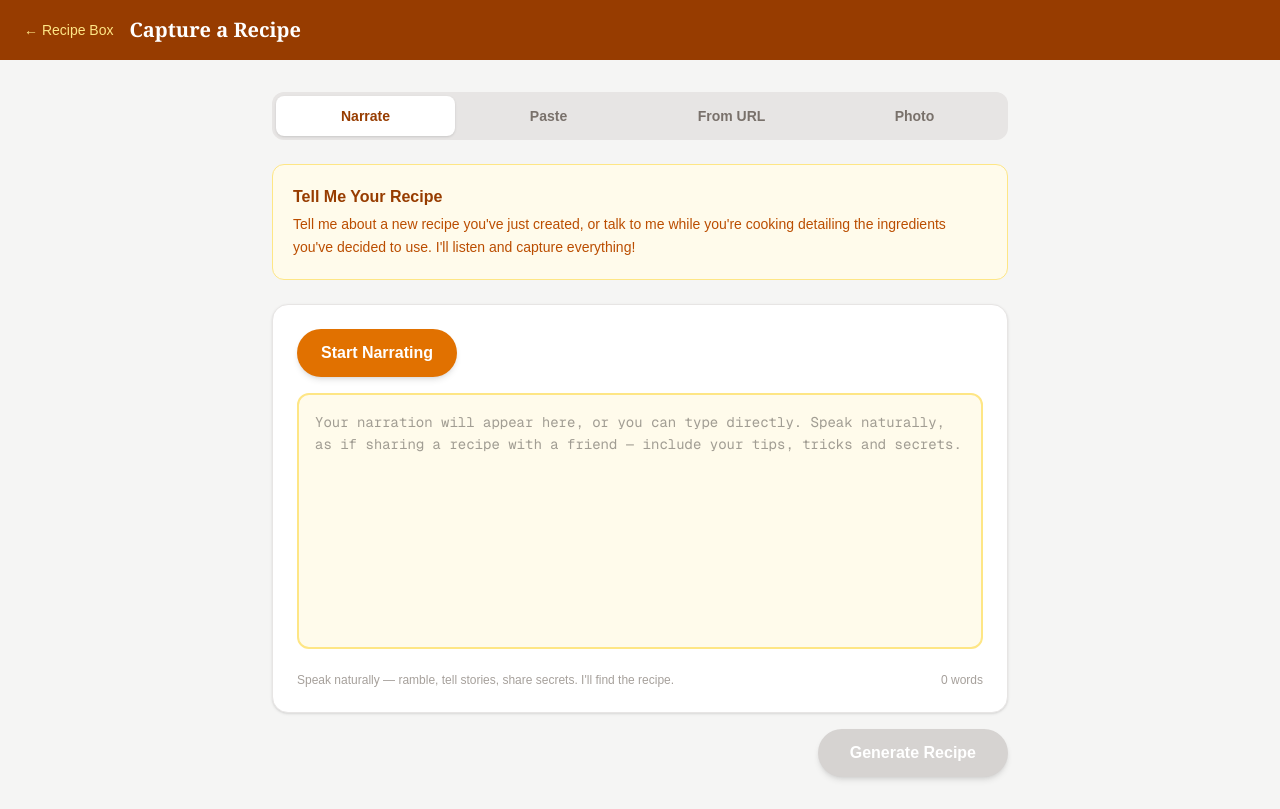
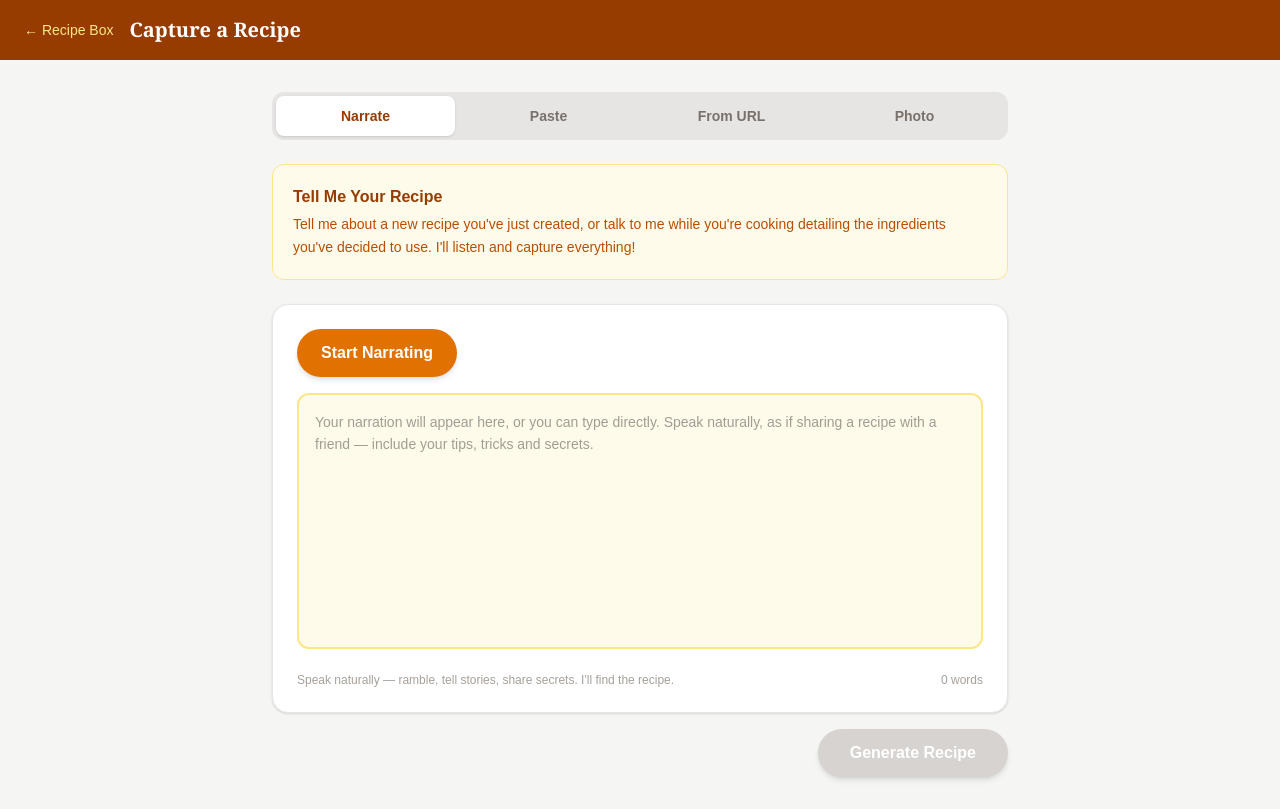
Before and after one commit to audreysplim88-art/recipe-keeper, a Next.js app: page /capture in a window 1280 px wide. Built offline with nearby package versions, Linux system fonts and the light colour scheme.

Commit message:
fix(ui): remove monospace font from narrate textarea to match paste tab

```diff
--- a/components/VoiceCapture.tsx
+++ b/components/VoiceCapture.tsx
@@ -178,7 +178,7 @@ export default function VoiceCapture({ transcript, onTranscriptChange }: VoiceCa
             onTranscriptChange(e.target.value);
           }}
           placeholder="Your narration will appear here, or you can type directly. Speak naturally, as if sharing a recipe with a friend — include your tips, tricks and secrets."
-          className="w-full h-64 p-4 border-2 border-amber-200 rounded-xl resize-none focus:outline-none focus:border-amber-400 text-stone-700 bg-amber-50 font-mono text-sm leading-relaxed"
+          className="w-full h-64 p-4 border-2 border-amber-200 rounded-xl resize-none focus:outline-none focus:border-amber-400 text-stone-700 bg-amber-50 text-sm leading-relaxed"
         />
         {interimText && (
           <div className="absolute bottom-3 right-3 text-xs text-amber-400 italic">
```
